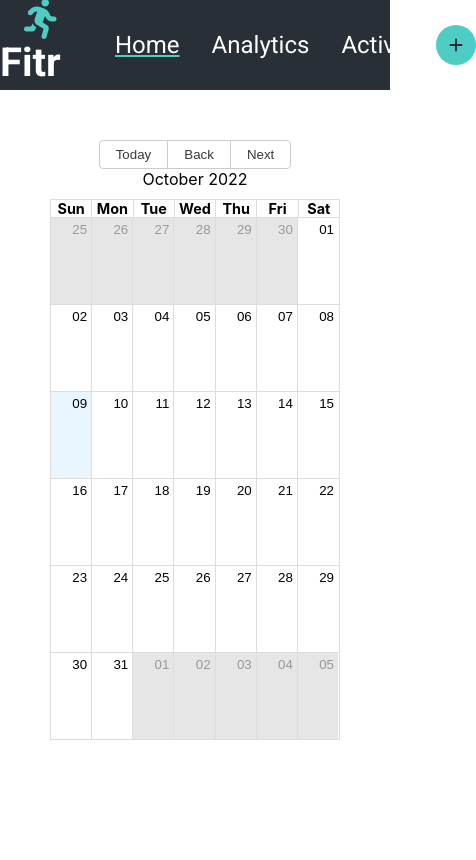
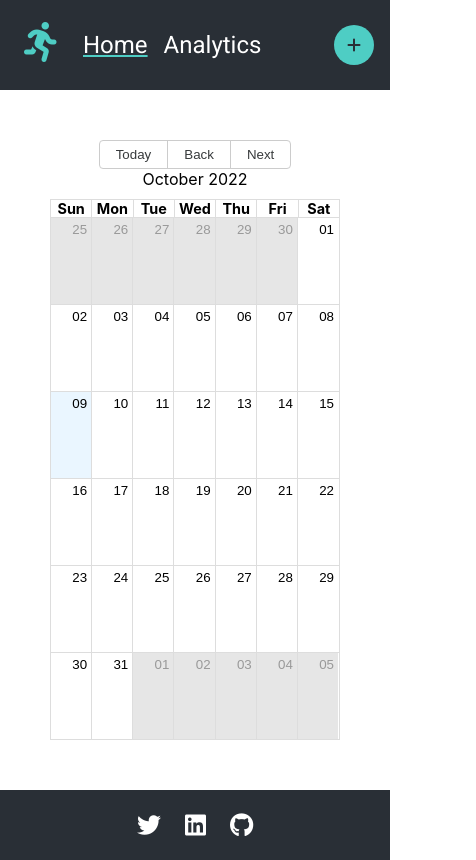
Before and after one commit to AlexImre/Fitness-App, a React (Create React App) app: page / in a window 390 px wide. Shown: the whole page, 476 px wide, since content can reach past the window. Built offline with nearby package versions, Linux system fonts and the light colour scheme.

Commit message:
add Footer component and make site responsive (apart from charts)

```diff
--- /dev/null
+++ b/src/Components/Footer/Footer.css
@@ -0,0 +1,18 @@
+.FooterContainer {
+    display: flex;
+    height: 70px;
+    justify-content: center;
+    align-items: center;
+    background-color: #292f36;
+}
+
+.fa-brands {
+    font-size: 24px;
+    padding: 0.75rem;
+    cursor: pointer;
+    color: #fff;
+}
+
+.fa-brands:hover {
+    color: #4ecdc4;
+}
--- /dev/null
+++ b/src/Components/Footer/Footer.js
@@ -0,0 +1,14 @@
+import React from 'react';
+import './Footer.css';
+
+export const Footer = () => {
+  return (
+    <div className='FooterContainer'>
+        <div className='FooterIcons'>
+            <a className='FooterLinks' href="https://twitter.com/Alexandre_Imre" target="_blank" rel="noreferrer"><i class="fa-brands fa-twitter"></i></a>
+            <a className='FooterLinks' href="https://www.linkedin.com/in/alexandre-imre-87b1b071" target="_blank" rel="noreferrer"><i class="fa-brands fa-linkedin"></i></a>
+            <a className='FooterLinks' href="https://github.com/AlexImre" target="_blank" rel="noreferrer"><i class="fa-brands fa-github"></i></a>
+        </div>
+    </div>
+  )
+}
--- a/src/Components/Header/Header.css
+++ b/src/Components/Header/Header.css
@@ -14,6 +14,8 @@
 
 .HeaderLogo {
     padding-bottom: 6px;
+    margin: 1rem;
+    flex-wrap: nowrap;
 }
 
 .HeaderTitleLeft {
@@ -39,12 +41,12 @@
 
 .HeaderHomeTitle {
     font-size: 24px;
-    padding: 0 1rem 0 2rem;
+    padding: 0 1rem 0 1rem;
 }
 
 .HeaderAnalyticsTitle {
     font-size: 24px;
-    padding: 0 2rem 0 1rem;
+    padding: 0 1rem 0 1rem;
     cursor: pointer;
 }
 
@@ -59,3 +61,29 @@
 .fa-plus {
     color: #292f36;
 }
+
+@media screen and (max-width: 768px) {
+    .HeaderTitleRight {
+        margin-left: none;
+        padding: none;
+        margin: none;
+    }
+}
+
+@media screen and (max-width: 640px) {
+    .HeaderActivity {
+        display: none;
+    }
+
+    .HeaderLogoTitle {
+        display: none;
+    }
+
+    .HeaderLogo {
+        margin: 0;
+    }
+
+    .HeaderHomeTitle {
+        padding: 0;
+    }
+}
--- a/src/Components/Header/Header.js
+++ b/src/Components/Header/Header.js
@@ -31,7 +31,7 @@ export const Header = (props) => {
             </div>
 
             { toggleAddActivityButton? <div className='HeaderTitleRight'>
-                <span>Activity</span>
+                <span className='HeaderActivity'>Activity</span>
                 <button className='button-18' onClick={props.toggleActivityMenu}>
                     <i className="fa-solid fa-plus"></i>
                 </button>
--- /dev/null
+++ b/src/Pages/Analytics.css
@@ -0,0 +1,6 @@
+.AnalyticsContainer {
+    display: flex;
+    flex-direction: column;
+    justify-content: space-between;
+    min-height: 100vh;
+}
--- a/src/Pages/Analytics.js
+++ b/src/Pages/Analytics.js
@@ -2,6 +2,8 @@ import React, { useState } from 'react'
 import { Header } from '../Components/Header/Header';
 import { ActivityTimeChart } from '../Components/Charts/ActivityTimeChart';
 import { TotalTimeChart } from '../Components/Charts/MonthlyTimeChart';
+import { Footer } from '../Components/Footer/Footer';
+import './Analytics.css';
 
 export const Analytics = (props) => {
     // GET STATE DATA
@@ -27,6 +29,8 @@ export const Analytics = (props) => {
 
     return (
         <>
+        <div className='AnalyticsContainer'>
+            <div className='AnalyticsWrapper'>
                 <Header toggleActivityMenu={toggleActivityMenu} toggleAddActivityButton={false} />
 
                 <div className="AppActivityLogContainer">
@@ -36,6 +40,9 @@ export const Analytics = (props) => {
                 <div className='AppChartContainer'>
                     {toggleChartView ? <TotalTimeChart activityLog={activityLog} allEvents={allEvents} monthlyLog={monthlyLog}/> : <ActivityTimeChart activityLog={activityLog}  /> }
                 </div>
+            </div>
+            <Footer />
+        </div>
         </>
     )
 }
--- a/src/Pages/Home.css
+++ b/src/Pages/Home.css
@@ -5,9 +5,12 @@
 
 .react-datepicker-popper { z-index: 100 !important }
 
-/* .rbc-event {
-  background-color: #4ecdc4 !important;
-} */
+.HomeContainer {
+  display: flex;
+  flex-direction: column;
+  justify-content: space-between;
+  min-height: 100vh;
+}
 
 /* CSS BUTTONS */
 .button-18 {
@@ -45,6 +48,16 @@
 .button-18:hover {
   background-color: #38948e;
   color: #ffffff;
+}
+
+@media screen and (max-width: 640px) {
+  .button-18 {
+      margin-left: 0 !important;
+      margin: 0 !important;
+      padding: 0 !important;
+      height: 40px;
+      width: 40px;
+  }
 }
 
 .button-41 {
--- a/src/Pages/Home.js
+++ b/src/Pages/Home.js
@@ -4,6 +4,7 @@ import React, { useState } from "react";
 import { AddActivity } from '../Components/AddActivity/AddActivity';
 import { Header } from '../Components/Header/Header';
 import { CalendarComponent } from '../Components/Calendar/CalendarComponent';
+import { Footer } from '../Components/Footer/Footer';
 
 // ADD GENERATE DUMMY DATA OPTION FOR SHOWING OFF PROJECT?
 
@@ -62,6 +63,8 @@ export function Home(props) {
 
     return (
         <>
+        <div className='HomeContainer'>
+            <div className='HomeWrapper'>
                 {/* HEADER SECTION */}
                 <Header toggleActivityMenu={toggleActivityMenu} toggleAddActivityButton={true} />
 
@@ -74,8 +77,13 @@ export function Home(props) {
                 <CalendarComponent
                     newEvent={newEvent}
                     allEvents={allEvents}
-            handleEventSelection={handleEventSelection}
-            />
+                    handleEventSelection={handleEventSelection} />
+            </div>
+
+            {/* FOOTER SECTION */}
+            <Footer />
+        </div>
+
         </>
     );
 }
```
Lines whose indentation alone changed are shown as unchanged.
